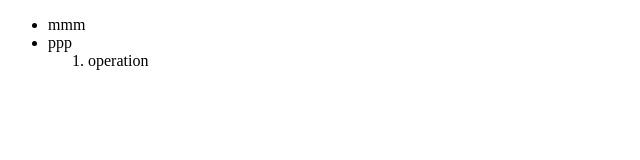
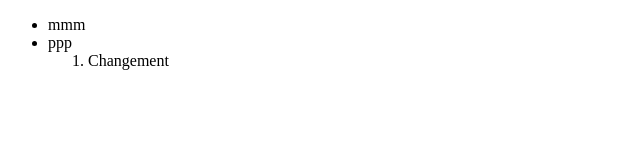
Before and after one commit to rindra36/hello-world, a plain HTML site: page index.html in a window 1280 px wide. Shown: the full height of the page, 0-640 px from the left. Drawn offline with Linux system fonts and the light colour scheme.

Commit message:
Operation -> Changement in <li>

```diff
--- a/index.html
+++ b/index.html
@@ -11,7 +11,7 @@
         <li>mmm</li>
         <li>ppp</li>
         <ol>
-            <li>operation</li>
+            <li>Changement</li>
         </ol>
     </ul>
 </body>
```
